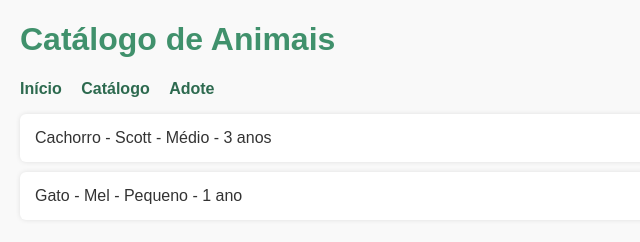
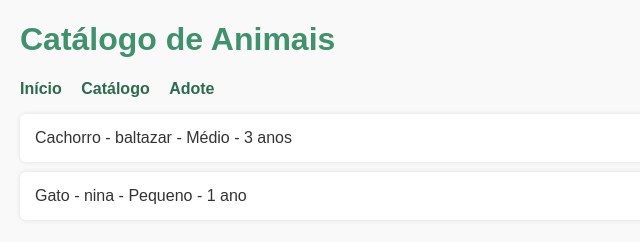
Before and after one commit to Baptista00/Trabalho-Frontend, a plain HTML site: page catalogo.html in a window 1280 px wide. Shown: the full height of the page, 0-640 px from the left. Drawn offline with Linux system fonts and the light colour scheme.

Commit message:
Update catalogo.html

```diff
--- a/catalogo.html
+++ b/catalogo.html
@@ -44,8 +44,8 @@
   </nav>
 
   <ul>
-    <li>Cachorro - Scott - Médio - 3 anos</li>
-    <li>Gato - Mel - Pequeno - 1 ano</li>
+    <li>Cachorro - baltazar - Médio - 3 anos</li>
+    <li>Gato - nina - Pequeno - 1 ano</li>
   </ul>
 </body>
 </html>
```
